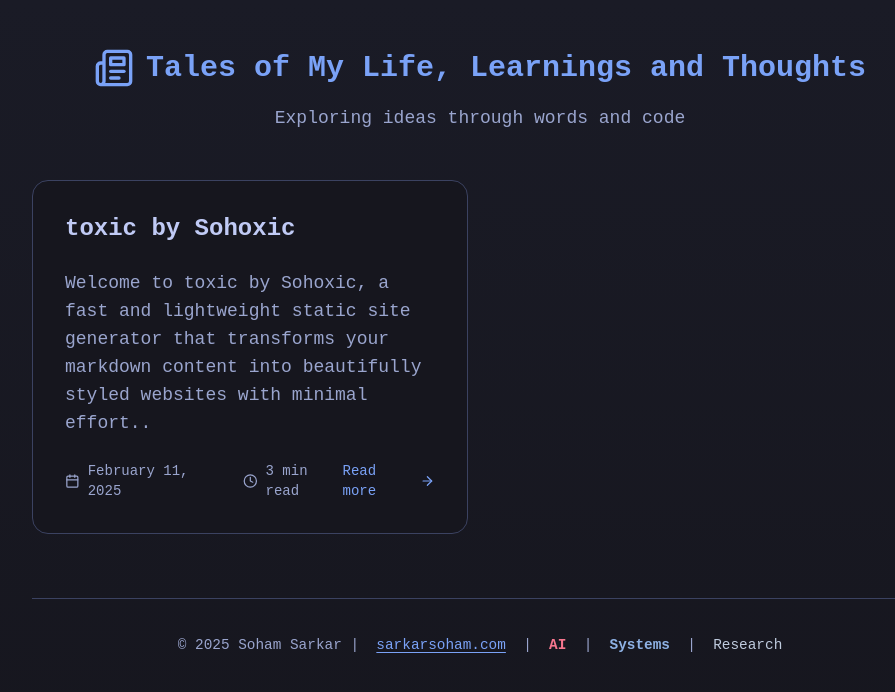
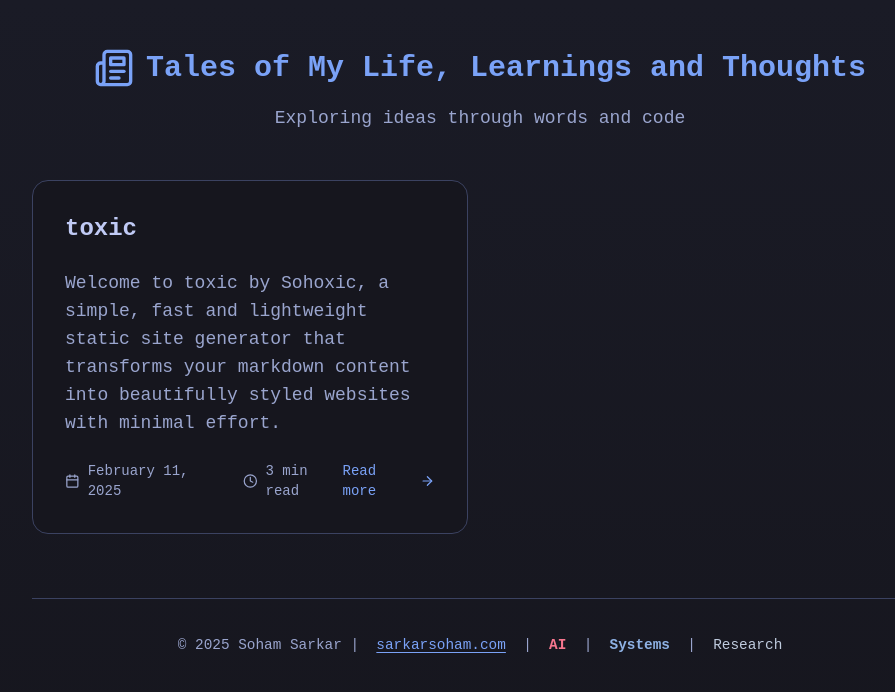
Before and after one commit to Sohoxic/blog, a React (Vite) app: page / in a window 1280 px wide. Shown: the top 692 px of the page, without its empty margins (160-1055 px from the left). Built offline with nearby package versions, Linux system fonts and the light colour scheme.

Commit message:
Update blogs.ts

```diff
--- a/src/data/blogs.ts
+++ b/src/data/blogs.ts
@@ -3,8 +3,8 @@ import { BlogPost } from '../types';
 export const blogPosts: BlogPost[] = [
   {
     id: '1',
-    title: 'toxic by Sohoxic',
-    description: 'Welcome to toxic by Sohoxic, a fast and lightweight static site generator that transforms your markdown content into beautifully styled websites with minimal effort..',
+    title: 'toxic',
+    description: 'Welcome to toxic by Sohoxic, a simple, fast and lightweight static site generator that transforms your markdown content into beautifully styled websites with minimal effort.',
     path: '../../toxicBySohoxic.html',
     date: '2025-02-11',
     readingTime: '3 min read'
```
